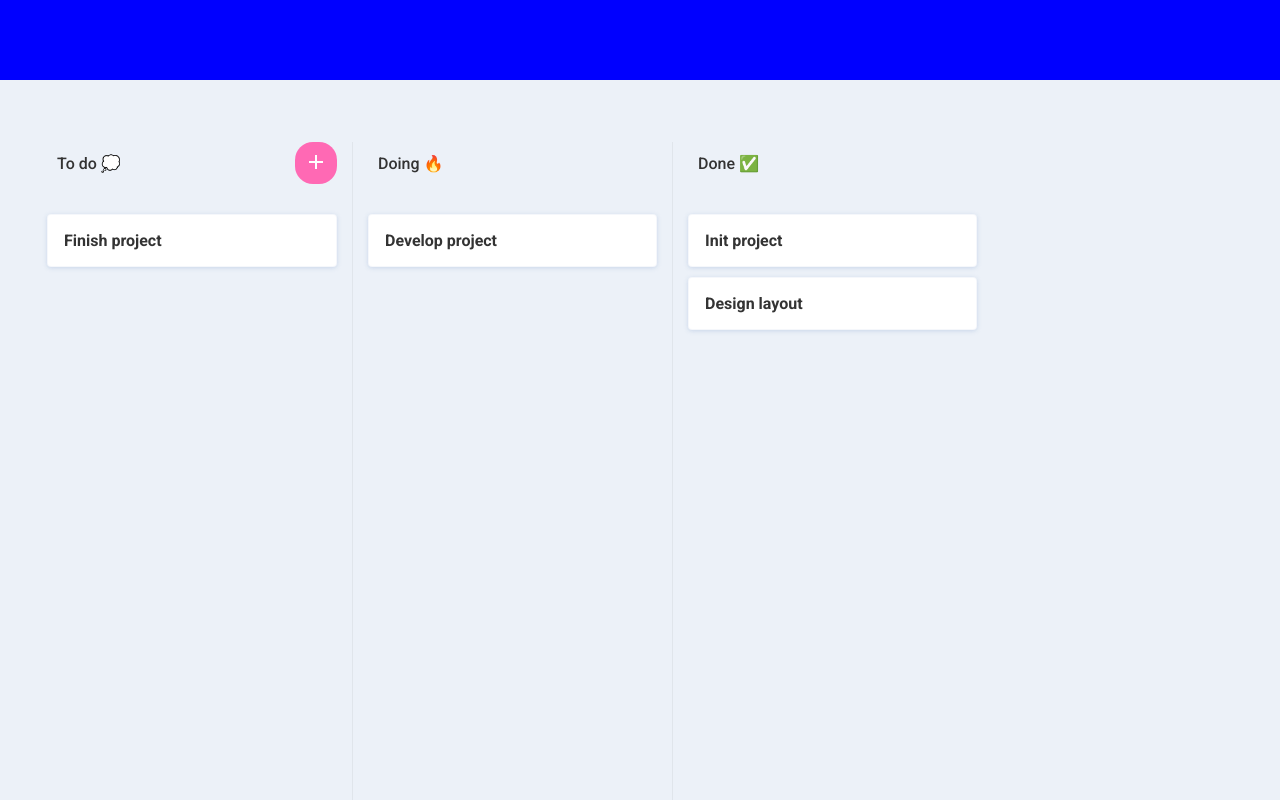
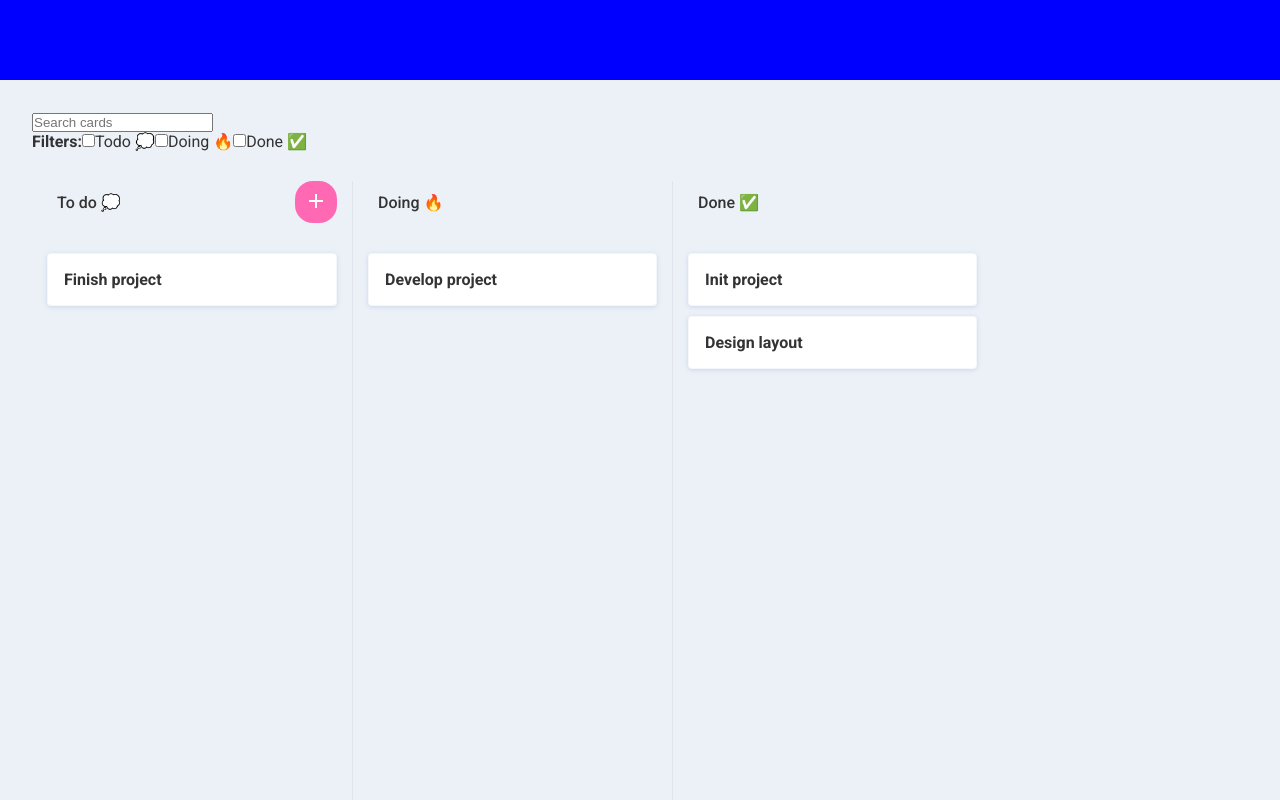
Before and after one commit to Ibcs16/my-little-kanban, a Next.js app: page / in a window 1280 px wide. Shown: the top 800 px of the page. Built offline with nearby package versions, Linux system fonts and the light colour scheme.

Commit message:
show seaerch filter components

```diff
--- a/components/Board/index.tsx
+++ b/components/Board/index.tsx
@@ -4,6 +4,7 @@ import { DragDropContext, DragStart, DropResult } from "react-beautiful-dnd";
 import { useAppDispatch, useAppSelector } from "../../app/hooks";
 
 import {
+  selectAllFilterStatus,
   selectAllTodoLists,
   selectListsOrder,
   todoDragged,
@@ -14,7 +15,7 @@ import { Container } from "./styles";
 
 const Board: React.FC = () => {
   const lists = useAppSelector(selectAllTodoLists);
-
+  const filterStatus = useAppSelector(selectAllFilterStatus);
   const listsOrder = useAppSelector(selectListsOrder);
   const dispatch = useAppDispatch();
 
--- a/features/todos/todosSlice.ts
+++ b/features/todos/todosSlice.ts
@@ -61,7 +61,7 @@ const initialState: TodoSlice = {
     "4": {
       id: "4",
       title: "Design layout",
-      status: "doing",
+      status: "done",
     },
     "1": {
       id: "1",
@@ -182,7 +182,32 @@ export const {
 
 export const selectAllTodoLists = (state: RootState) => state.todos.lists;
 
-export const selectAllTodos = (state: RootState) => state.todos.items;
+export const selectAllTodos = (state: RootState) => {
+  const { items, filterStatus, search } = state.todos;
+
+  let todos = Object.values(items);
+
+  if (filterStatus.length) {
+    // check lists that are in the filter
+    const lists = Object.values(state.todos.lists).filter(li =>
+      filterStatus.includes(li.statusName),
+    );
+    const cardIds = lists
+      .map(({ cardIds }) => cardIds)
+      .reduce((acc, curr) => [...acc, ...curr], []);
+
+    todos = todos.filter(todo => cardIds.includes(todo.id));
+  }
+
+  if (search) {
+    todos = todos.filter(todo =>
+      todo.title.toLowerCase().includes(search.toLowerCase()),
+    );
+  }
+  return todos
+    .map(todo => ({ [todo.id]: todo }))
+    .reduce((arr, curr) => ({ ...arr, ...curr }), {});
+};
 
 export const selectAllFilterStatus = (state: RootState) =>
   state.todos.filterStatus;
--- a/pages/index.tsx
+++ b/pages/index.tsx
@@ -14,6 +14,8 @@ const Home: NextPage = () => {
       </Head>
 
       <main style={{ padding: "2em" }}>
+        <SearchBox />
+        <StatusFilter />
         <Board />
       </main>
     </div>
```
Also changed, not shown: components/List/index.tsx (+7 -2 lines).
